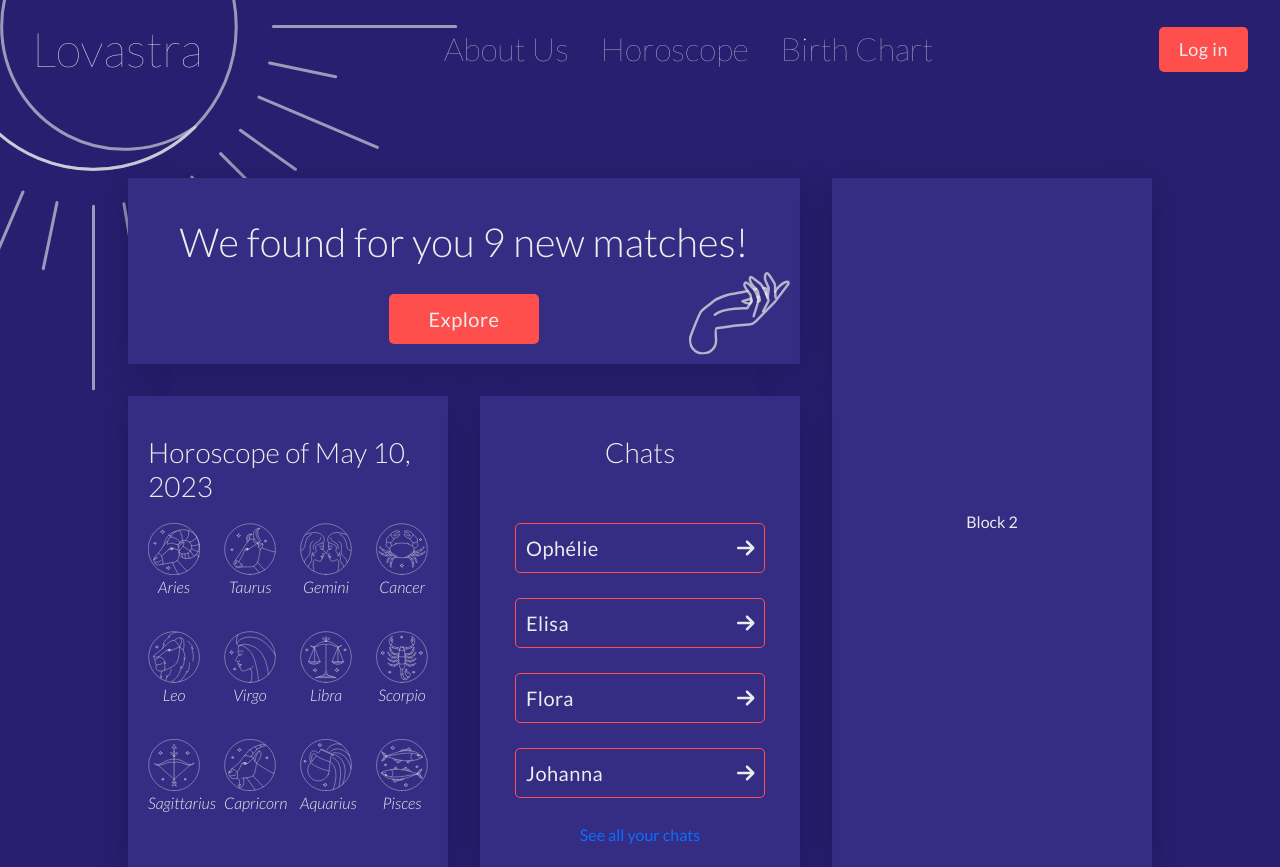
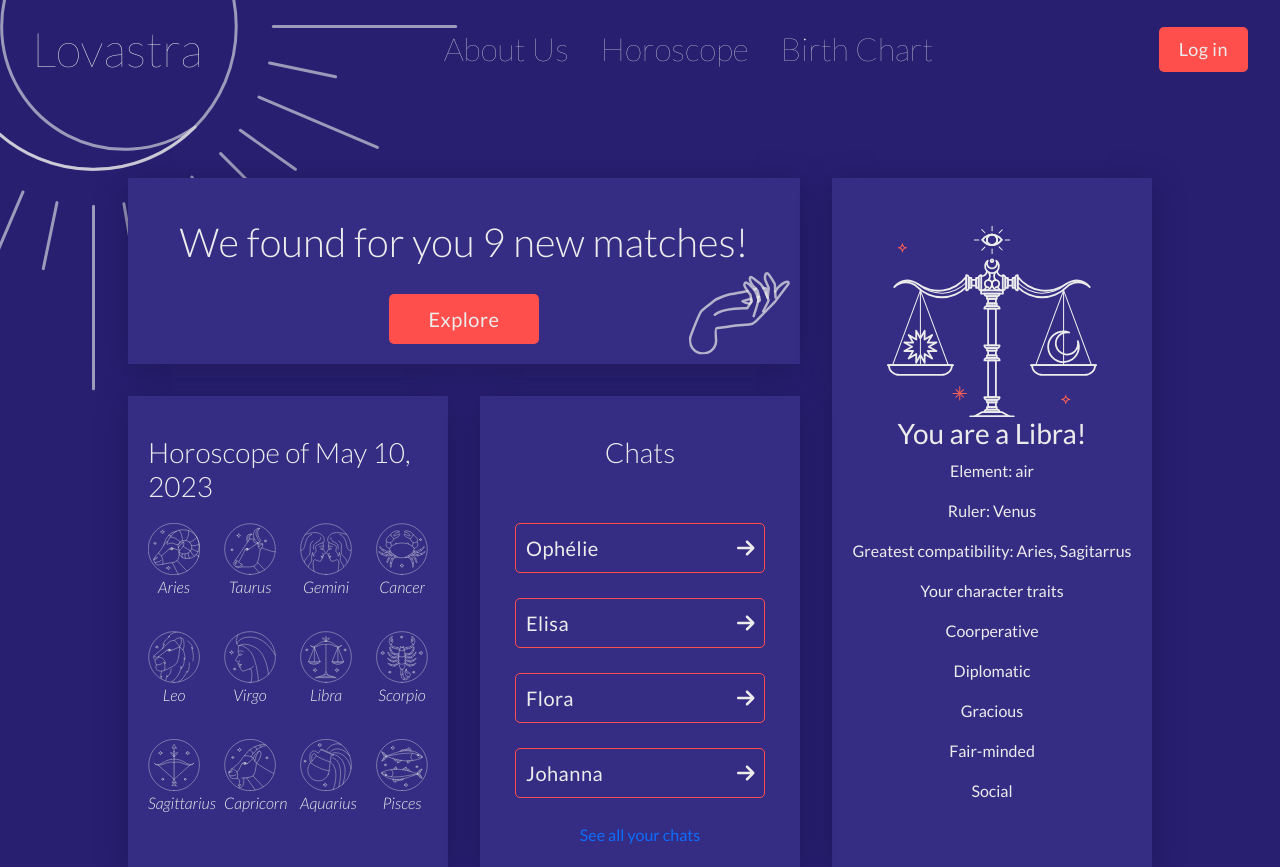
Before and after one commit to Jo-nana/lovastra, a React (Create React App) app: page /dashboard in a window 1280 px wide. Built offline with nearby package versions, Linux system fonts and the light colour scheme; no server answers.

Commit message:
importing all elements in the block 2 in the dashboard

```diff
--- a/src/components/routes/dashboard/dashboard.component.jsx
+++ b/src/components/routes/dashboard/dashboard.component.jsx
@@ -5,12 +5,14 @@ import handImage from '../../../assets/images/dashboard/hand.svg'
 
 import {chatUsers} from '../../../user'
 import { signs } from '../../../signImages';
+import { dashboardSignImage } from '../../../signImages'
 
 const Dashboard = () => {
   // variable to handle strings
   const block1String = string.dashboard.block1;
   const block3String = string.dashboard.block3;
-  const block4String = string.dashboard.block4
+  const block4String = string.dashboard.block4;
+  const block2String = string.dashboard.block2
 
   //formated date of the day
   const currentDate = new Date();
@@ -33,7 +35,18 @@ const Dashboard = () => {
         <img src={handImage} alt="hand" />
       </div>
       <div className="block block2">
-        Block 2
+        <img src={dashboardSignImage.imgSrc} alt="libra" />
+        <h3>
+          {block2String.yourSign} <span>{dashboardSignImage.name}</span>!
+        </h3>
+        <p>{block2String.element}</p>
+        <p>{block2String.ruler}</p>
+        <p>{block2String.compatibility}</p>
+        <p>{block2String.character}</p>
+
+        {block2String.traits.map((trait) =>
+          <p>{trait}</p>
+        )}
       </div>
       <div className="block block3">
         <h3 className="block-header">
--- a/src/signImages.js
+++ b/src/signImages.js
@@ -1,4 +1,4 @@
-// importing the images for each signs
+// importing the images for each signs horoscope page
 import ariesImage from './assets/images/logoSigns/aries.svg';
 import taurusImage from './assets/images/logoSigns/taurus.svg';
 import geminiImage from './assets/images/logoSigns/gemini.svg';
@@ -12,6 +12,8 @@ import capricornImage from './assets/images/logoSigns/capricorn.svg';
 import aquariusImage from './assets/images/logoSigns/aquarius.svg';
 import piscesImage from './assets/images/logoSigns/pisces.svg';
 
+// importing image for sign in dashboard
+import libraDashboardImage from './assets/images/dashboard/signs/dashboard-libra.svg';
 
 // array of objects for each sign
 export const signs = [
@@ -28,3 +30,9 @@ export const signs = [
   { name: 'Aquarius', imgSrc: aquariusImage },
   { name: 'Pisces', imgSrc: piscesImage }
 ];
+
+// object for sign image in dashboard
+export const dashboardSignImage = {
+  name: 'Libra',
+  imgSrc: libraDashboardImage
+}
--- a/src/string.js
+++ b/src/string.js
@@ -96,6 +96,21 @@ const strings ={
       explore: 'Explore',
     },
 
+    block2:{
+      yourSign: 'You are a',
+      element: 'Element: air',
+      ruler: 'Ruler: Venus',
+      compatibility: 'Greatest compatibility: Aries, Sagitarrus',
+      character: 'Your character traits',
+      traits: [
+        'Coorperative',
+        'Diplomatic',
+        'Gracious',
+        'Fair-minded',
+        'Social'
+      ]
+    },
+
     block3: {
       horoscope: 'Horoscope of'
     },
@@ -104,6 +119,7 @@ const strings ={
       headerText: 'Chats',
       seeAll: 'See all your chats'
     }
+
   }
 }
 
```
Also changed, not shown: src/assets/images/dashboard/signs/dashboard-libra.svg (added).
